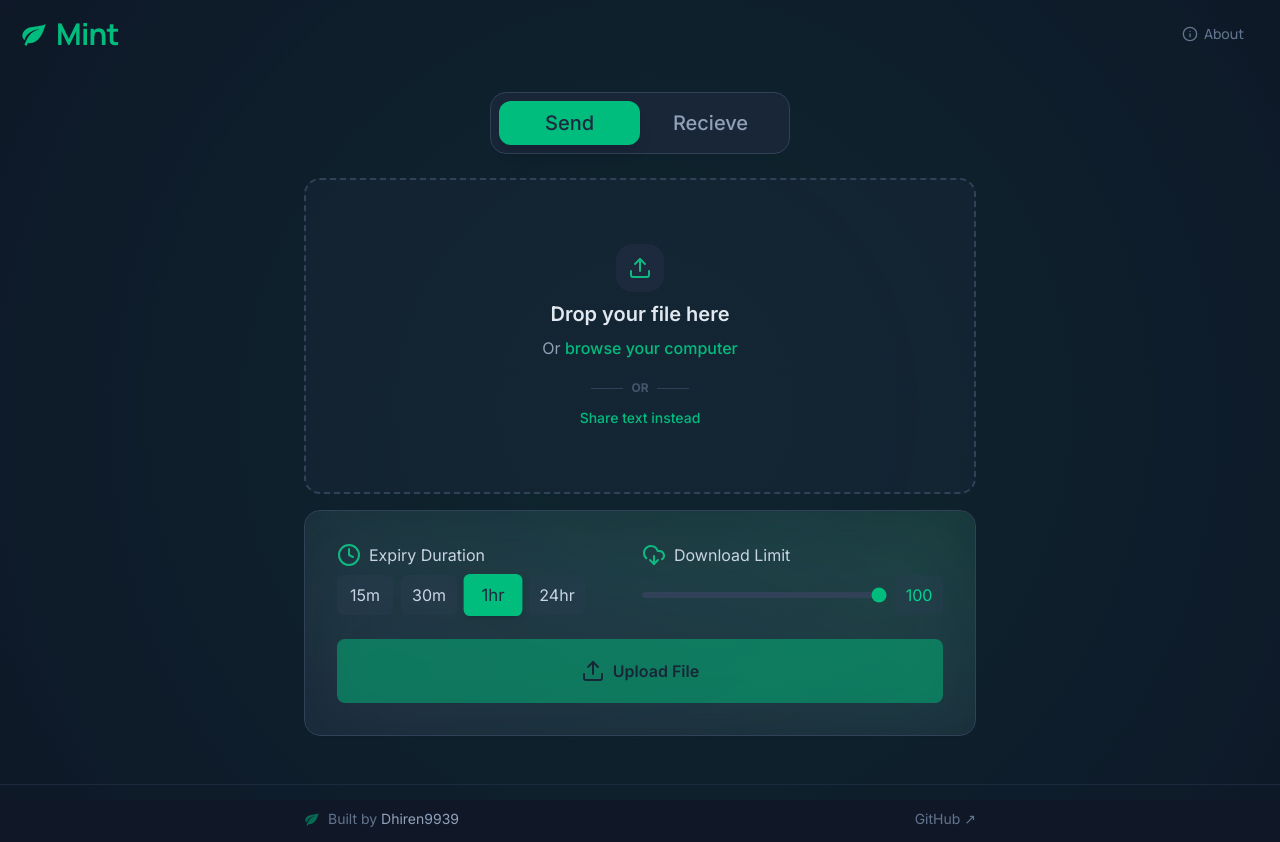
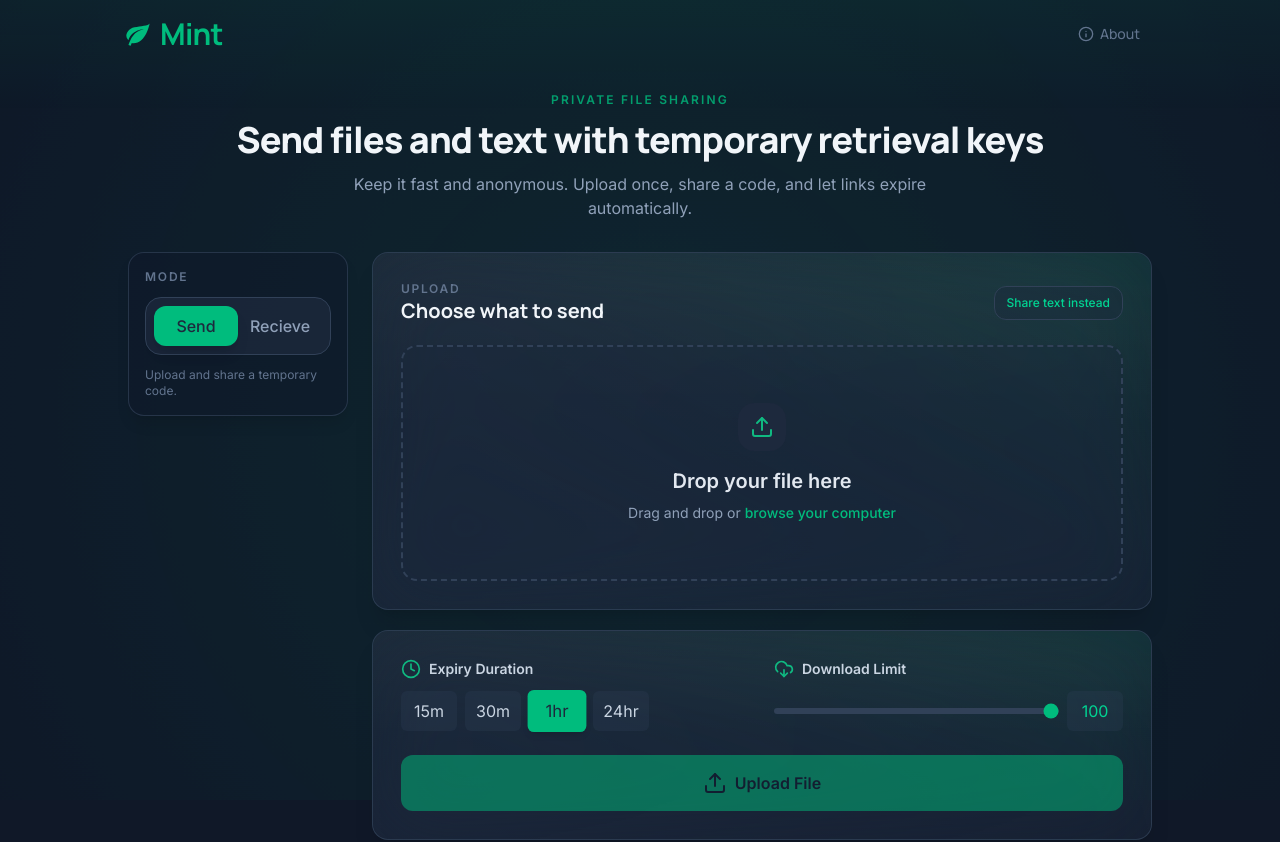
Before and after one commit to Dhiren9939/Mint, a React (Vite) app in the folder frontend/: page / in a window 1280 px wide. Shown: the top 842 px of the page. Built offline with nearby package versions, Linux system fonts and the light colour scheme; no server answers.

Commit message:
refactor: ui change 1

```diff
--- a/frontend/src/App.tsx
+++ b/frontend/src/App.tsx
@@ -25,13 +25,16 @@ function App() {
   }, []);
 
   return (
-    <div className="min-h-screen font-['Inter'] flex flex-col">
+    <div className="relative min-h-screen overflow-x-hidden font-['Inter'] text-slate-100">
       <div className="ambient-bg" />
-      <Navbar onAboutClick={() => setAboutOpen(true)} />
-      <div className="px-6 pb-12 flex-1">
-        <Home />
+      <div className="pointer-events-none absolute inset-x-0 top-0 h-56 bg-linear-to-b from-emerald-500/6 via-transparent to-transparent" />
+      <div className="relative mx-auto flex min-h-screen w-full max-w-6xl flex-col px-4 sm:px-6 lg:px-10">
+        <Navbar onAboutClick={() => setAboutOpen(true)} />
+        <main className="flex-1 pb-12 pt-2 sm:pt-6">
+          <Home />
+        </main>
+        <Footer />
       </div>
-      <Footer />
       <About isOpen={aboutOpen} onClose={() => setAboutOpen(false)} />
       <Toast isMobile={isMobile} />
     </div>
--- a/frontend/src/components/Footer.tsx
+++ b/frontend/src/components/Footer.tsx
@@ -2,8 +2,8 @@ import logo from "../assets/logo.svg";
 
 function Footer() {
   return (
-    <footer className="mt-auto border-t border-slate-800 pt-6 pb-8 px-6">
-      <div className="max-w-2xl mx-auto flex flex-col sm:flex-row items-center justify-between gap-3 text-sm text-slate-500">
+    <footer className="mt-auto border-t border-slate-800/80 pb-8 pt-6">
+      <div className="mx-auto flex max-w-5xl flex-col items-center justify-between gap-3 text-sm text-slate-500 sm:flex-row">
         <div className="flex items-center gap-2">
           <img src={logo} className="h-4 opacity-50" alt="Mint" />
           <span>
@@ -12,7 +12,7 @@ function Footer() {
               href="https://github.com/Dhiren9939"
               target="_blank"
               rel="noopener noreferrer"
-              className="text-slate-400 hover:text-emerald-500 transition-colors"
+              className="text-slate-400 transition-colors hover:text-emerald-500"
             >
               Dhiren9939
             </a>
@@ -22,9 +22,9 @@ function Footer() {
           href="https://github.com/Dhiren9939/Mint"
           target="_blank"
           rel="noopener noreferrer"
-          className="text-slate-500 hover:text-emerald-500 transition-colors"
+          className="text-slate-500 transition-colors hover:text-emerald-500"
         >
-          GitHub ↗
+          GitHub -&gt;
         </a>
       </div>
     </footer>
--- a/frontend/src/components/GlassCard.tsx
+++ b/frontend/src/components/GlassCard.tsx
@@ -6,8 +6,11 @@ interface GlassCardProps {
 
 function GlassCard({ children }: GlassCardProps) {
   return (
-    <div className="border border-slate-700 rounded-2xl bg-linear-to-tr from-slate-700/30 to-emerald-300/10 shadow-2xs">
-      <div className="rounded-2xl backdrop-blur-2xl py-8 px-8">{children}</div>
+    <div className="relative overflow-hidden rounded-2xl border border-slate-700/80 bg-linear-to-tr from-slate-800/70 via-slate-800/45 to-emerald-500/8 shadow-xl">
+      <div className="pointer-events-none absolute inset-0 bg-linear-to-b from-white/3 via-transparent to-transparent" />
+      <div className="relative rounded-2xl px-5 py-6 backdrop-blur-2xl sm:px-7 sm:py-7">
+        {children}
+      </div>
     </div>
   );
 }
--- a/frontend/src/components/Home.tsx
+++ b/frontend/src/components/Home.tsx
@@ -7,10 +7,27 @@ function Home() {
   const [isSend, setIsSend] = useState(true);
 
   return (
-    <div className="animate-fade-in-up">
-      <SendReceiveButton isSend={isSend} setIsSend={setIsSend} />
-      {isSend ? <SendCard /> : <RecieveCard />}
-    </div>
+    <section className="animate-fade-in-up">
+      <div className="mx-auto flex w-full max-w-5xl flex-col gap-8">
+        <div className="space-y-3 text-center">
+          <p className="text-xs font-semibold uppercase tracking-[0.18em] text-emerald-500/80">
+            Private file sharing
+          </p>
+          <h1 className="font-['Manrope'] text-3xl font-extrabold tracking-tight text-slate-100 sm:text-4xl">
+            Send files and text with temporary retrieval keys
+          </h1>
+          <p className="mx-auto max-w-2xl text-sm text-slate-400 sm:text-base">
+            Keep it fast and anonymous. Upload once, share a code, and let
+            links expire automatically.
+          </p>
+        </div>
+
+        <div className="grid items-start gap-6 lg:grid-cols-[220px_1fr]">
+          <SendReceiveButton isSend={isSend} setIsSend={setIsSend} />
+          <div>{isSend ? <SendCard /> : <RecieveCard />}</div>
+        </div>
+      </div>
+    </section>
   );
 }
 
--- a/frontend/src/components/SendCard.tsx
+++ b/frontend/src/components/SendCard.tsx
@@ -17,7 +17,6 @@ import toast from "react-hot-toast";
 import uploadFile from "../api/uploadFile";
 import confirmUpload from "../api/confirmUpload";
 import { AxiosError } from "axios";
-import { type ApiResponse } from "../api";
 
 interface ExpiryOptionProps {
   duration: string;
@@ -153,7 +152,8 @@ function SendContent() {
       await uploadFile(file, fileUrl);
 
       const confirmUploadRes = await confirmUpload(fileKey, newFileCode);
-      if (!confirmUploadRes.data.data) throw new Error("Failed to upload file.");
+      if (!confirmUploadRes.data.data)
+        throw new Error("Failed to upload file.");
 
       setFileCode(newFileCode);
 
@@ -187,25 +187,45 @@ function SendContent() {
 
   return (
     <div className="animate-fade-in-up">
-      <div className="flex flex-col gap-4 items-center justify-center text-slate-300">
-        <div className="w-full max-w-2xl">
+      <div className="mx-auto flex w-full max-w-4xl flex-col gap-5 text-slate-300">
+        <GlassCard>
+          <div className="mb-5 flex items-center justify-between gap-3">
+            <div>
+              <p className="text-xs font-semibold uppercase tracking-[0.14em] text-slate-500">
+                Upload
+              </p>
+              <h2 className="font-['Manrope'] text-xl font-bold text-slate-100">
+                {isTextMode ? "Share text as a file" : "Choose what to send"}
+              </h2>
+            </div>
+            {!isTextMode && !file && (
+              <button
+                type="button"
+                onClick={() => setIsTextMode(true)}
+                className="rounded-xl border border-slate-700 bg-slate-800/40 px-3 py-2 text-xs font-medium text-emerald-400 transition-colors duration-200 hover:bg-slate-700/60"
+              >
+                Share text instead
+              </button>
+            )}
+          </div>
+
           {isTextMode ? (
-            <div className="flex flex-col gap-4 p-6 border-2 border-emerald-500/30 bg-slate-900/50 rounded-2xl min-h-[300px]">
-              <div className="flex justify-between items-center">
+            <div className="flex min-h-[320px] flex-col gap-4 rounded-2xl border border-emerald-500/25 bg-slate-900/50 p-5">
+              <div className="flex items-center justify-between">
                 <div className="flex items-center gap-2 text-emerald-500">
-                  <Pencil size={20} />
-                  <span className="font-semibold">Text Content</span>
+                  <Pencil size={18} />
+                  <span className="text-sm font-semibold">Text Content</span>
                 </div>
                 <button
                   onClick={() => setIsTextMode(false)}
-                  className="text-xs text-slate-500 hover:text-slate-300 flex items-center gap-1 transition-colors"
+                  className="flex items-center gap-1 text-xs text-slate-500 transition-colors hover:text-slate-300"
                 >
                   <ChevronLeft size={14} /> Back to file upload
                 </button>
               </div>
               <textarea
                 autoFocus
-                className="w-full flex-1 bg-transparent border-none outline-none text-slate-200 resize-none text-lg placeholder:text-slate-600 custom-scrollbar"
+                className="custom-scrollbar min-h-[220px] w-full flex-1 resize-none rounded-xl border border-slate-700/70 bg-slate-900/40 p-4 text-base text-slate-200 outline-none transition-colors placeholder:text-slate-600 focus:border-emerald-500/40"
                 placeholder="Type or paste your content here..."
                 value={textContent}
                 onChange={(e) => setTextContent(e.target.value)}
@@ -217,14 +237,16 @@ function SendContent() {
                 }}
               />
 
-              <div className="flex justify-end pt-2 border-t border-slate-700/50 mt-auto">
+              <div className="mt-auto flex justify-end border-t border-slate-700/50 pt-3">
                 <button
                   onClick={convertTextToFile}
                   disabled={!textContent.trim()}
-                  className="flex items-center gap-2 px-4 py-2 bg-emerald-500/10 text-emerald-400 hover:bg-emerald-500/30 disabled:opacity-50 disabled:hover:bg-emerald-500/10 disabled:cursor-not-allowed rounded-xl text-sm font-medium transition-all duration-200 cursor-pointer"
+                  className="cursor-pointer rounded-xl bg-emerald-500/10 px-4 py-2 text-sm font-medium text-emerald-400 transition-all duration-200 hover:bg-emerald-500/30 disabled:cursor-not-allowed disabled:opacity-50 disabled:hover:bg-emerald-500/10"
                 >
+                  <span className="flex items-center gap-2">
                     <CornerDownLeft size={16} />
-                  Enter
+                    Convert to File
+                  </span>
                 </button>
               </div>
             </div>
@@ -239,18 +261,20 @@ function SendContent() {
               {({ getRootProps, getInputProps, isDragActive }) => (
                 <div
                   {...getRootProps()}
-                  className={`flex flex-col gap-2 items-center border-2 border-dashed text-center px-4 py-16 rounded-2xl w-full transition-all duration-300 cursor-pointer group
-                    ${
+                  className={`group w-full cursor-pointer rounded-2xl border-2 border-dashed px-5 py-14 text-center transition-all duration-300 ${
                     isDragActive
-                        ? "border-emerald-500 bg-emerald-500/10 scale-[1.02] shadow-[0_0_20px_rgba(16,185,129,0.15)]"
-                        : "border-slate-700 bg-slate-800/40 hover:border-emerald-500/50 hover:bg-slate-800/60"
+                      ? "scale-[1.01] border-emerald-500 bg-emerald-500/10 shadow-[0_0_24px_rgba(16,185,129,0.18)]"
+                      : "border-slate-700 bg-slate-800/30 hover:border-emerald-500/50 hover:bg-slate-800/60"
                   }`}
                 >
                   <input {...getInputProps()} />
 
                   <div
-                    className={`p-3 rounded-2xl bg-slate-800 flex items-center justify-center transition-transform duration-300
-                    ${isDragActive ? "scale-110 shadow-[0_0_20px_rgba(16,185,129,0.2)]" : "group-hover:scale-110"}`}
+                    className={`mx-auto mb-4 flex w-fit items-center justify-center rounded-2xl bg-slate-800 p-3 transition-transform duration-300 ${
+                      isDragActive
+                        ? "scale-110 shadow-[0_0_20px_rgba(16,185,129,0.2)]"
+                        : "group-hover:scale-110"
+                    }`}
                   >
                     {file ? (
                       <FileIcon stroke="#10b981" />
@@ -268,36 +292,19 @@ function SendContent() {
                   </h2>
 
                   {!file ? (
-                    <div className="flex flex-col gap-3">
-                      <h3 className="text-slate-400">
-                        Or{" "}
-                        <span className="text-emerald-500 font-medium">
+                    <p className="mt-2 text-sm text-slate-400">
+                      Drag and drop or{" "}
+                      <span className="font-medium text-emerald-500">
                         browse your computer
                       </span>
-                      </h3>
-                      <div className="flex items-center gap-2 justify-center mt-2">
-                        <div className="h-px w-8 bg-slate-700"></div>
-                        <span className="text-xs text-slate-600 uppercase font-bold">
-                          or
-                        </span>
-                        <div className="h-px w-8 bg-slate-700"></div>
-                      </div>
-                      <button
-                        type="button"
-                        onClick={(e) => {
-                          e.stopPropagation();
-                          setIsTextMode(true);
-                        }}
-                        className="text-emerald-500 text-sm hover:underline font-medium"
-                      >
-                        Share text instead
-                      </button>
-                    </div>
+                    </p>
                   ) : (
-                    <div className="flex flex-col items-center gap-3">
-                      <h3 className="text-slate-400">
+                    <p className="mt-2 text-sm text-slate-400">
                       File Size: {Math.ceil(file.size / 1024)} KB
-                      </h3>
+                    </p>
+                  )}
+
+                  {file && (
                     <button
                       type="button"
                       onClick={(e) => {
@@ -305,27 +312,27 @@ function SendContent() {
                         setFile(undefined);
                         setFileCode("");
                       }}
-                        className="text-rose-400 text-sm hover:text-rose-300 hover:underline font-medium transition-colors"
+                      className="mt-4 text-sm font-medium text-rose-400 transition-colors hover:text-rose-300 hover:underline"
                     >
                       Clear file
                     </button>
-                    </div>
                   )}
                 </div>
               )}
             </Dropzone>
           )}
+        </GlassCard>
+
+        <GlassCard>
+          <div className="grid gap-6 sm:grid-cols-2">
+            <div className="flex flex-col gap-3">
+              <div className="flex items-center gap-2">
+                <Clock stroke="#10b981" height={"1.25rem"} width={"1.25rem"} />
+                <span className="text-sm font-semibold text-slate-300">
+                  Expiry Duration
+                </span>
               </div>
-
-        <div className="max-w-2xl w-full">
-          <GlassCard>
-            <div className="flex flex-col sm:flex-row gap-6 sm:gap-1">
-              <div className="w-full flex flex-col gap-2">
-                <div className="flex gap-2">
-                  <Clock stroke="#10b981" height={"1.5rem"} width={"1.5rem"} />
-                  <span>Expiry Duration</span>
-                </div>
-                <div className="flex items-center gap-2 h-full">
+              <div className="flex flex-wrap items-center gap-2">
                 {["15m", "30m", "1hr", "24hr"].map((time, idx) => (
                   <ExpiryOption
                     key={time}
@@ -337,18 +344,20 @@ function SendContent() {
                 ))}
               </div>
             </div>
-              <div className="w-full flex flex-col gap-2">
-                <div className="flex gap-2">
+            <div className="flex flex-col gap-3">
+              <div className="flex items-center gap-2">
                 <DownloadCloud
                   stroke="#10b981"
-                    height={"1.5rem"}
-                    width={"1.5rem"}
+                  height={"1.25rem"}
+                  width={"1.25rem"}
                 />
-                  <span>Download Limit</span>
+                <span className="text-sm font-semibold text-slate-300">
+                  Download Limit
+                </span>
               </div>
               <div className="flex items-center gap-2">
                 <input
-                    className="accent-emerald-500 bg-slate-700 rounded-lg h-1.5 appearance-none cursor-pointer w-full"
+                  className="h-1.5 w-full cursor-pointer appearance-none rounded-lg bg-slate-700 accent-emerald-500"
                   type="range"
                   min={1}
                   max={100}
@@ -356,7 +365,7 @@ function SendContent() {
                   onChange={handleSlider}
                 ></input>
                 <input
-                    className="focus:outline-none bg-slate-700/30 hover:bg-slate-700/50 focus:bg-slate-700/70 p-2 w-12 text-center rounded-md text-emerald-400 transition-colors duration-200"
+                  className="w-14 rounded-md bg-slate-700/30 p-2 text-center text-emerald-400 transition-colors duration-200 hover:bg-slate-700/50 focus:bg-slate-700/70 focus:outline-none"
                   type="numeric"
                   value={downloadCount}
                   onChange={handleInputChange}
@@ -366,23 +375,24 @@ function SendContent() {
             </div>
           </div>
 
-            <div className="w-full flex flex-col items-center">
+          <div className="mt-6 w-full">
             <button
               onClick={handleUpload}
               disabled={!file}
-                className="w-full font-semibold rounded-lg flex justify-center gap-2 text-slate-900 bg-emerald-500 py-5 mt-6 cursor-pointer disabled:opacity-50 disabled:cursor-not-allowed transition-all duration-300 hover:bg-emerald-400 hover:shadow-[0_0_20px_rgba(16,185,129,0.3)] active:scale-[0.98]"
+              className="flex w-full cursor-pointer justify-center gap-2 rounded-xl bg-emerald-500 py-4 font-semibold text-slate-900 transition-all duration-300 hover:bg-emerald-400 hover:shadow-[0_0_20px_rgba(16,185,129,0.3)] disabled:cursor-not-allowed disabled:opacity-50 active:scale-[0.99]"
             >
               <Upload />
               Upload File
             </button>
+          </div>
 
           {fileCode && (
-                <div className="w-full mt-6 bg-slate-900/50 border border-emerald-500/30 rounded-xl p-4 flex flex-col items-center gap-3 animate-slide-down">
-                  <p className="text-slate-400 text-sm">
-                    Your file is ready! Use this code to download it:
+            <div className="animate-slide-down mt-5 flex w-full flex-col items-center gap-3 rounded-xl border border-emerald-500/30 bg-slate-900/50 p-4">
+              <p className="text-sm text-slate-400">
+                Your file is ready. Use this code to download it:
               </p>
-                  <div className="flex items-center gap-3 bg-slate-800 px-6 py-3 rounded-lg border border-slate-700">
-                    <span className="font-mono text-2xl font-bold text-emerald-400 tracking-widest">
+              <div className="flex items-center gap-3 rounded-lg border border-slate-700 bg-slate-800 px-6 py-3">
+                <span className="font-mono text-2xl font-bold tracking-widest text-emerald-400">
                   {fileCode}
                 </span>
                 <button
@@ -390,7 +400,7 @@ function SendContent() {
                     navigator.clipboard.writeText(fileCode);
                     toast.success("Code copied!");
                   }}
-                      className="p-2 hover:bg-slate-700/50 text-slate-400 hover:text-emerald-400 rounded-md transition-colors"
+                  className="rounded-md p-2 text-slate-400 transition-colors hover:bg-slate-700/50 hover:text-emerald-400"
                   title="Copy code"
                 >
                   <Copy size={20} />
@@ -398,9 +408,7 @@ function SendContent() {
               </div>
             </div>
           )}
-            </div>
         </GlassCard>
-        </div>
       </div>
     </div>
   );
--- a/frontend/src/components/SendRecieveButton.tsx
+++ b/frontend/src/components/SendRecieveButton.tsx
@@ -5,8 +5,12 @@ interface SendReceiveButtonProps {
 
 function SendRecieveButton({ isSend, setIsSend }: SendReceiveButtonProps) {
   return (
-    <div className="text-xl py-6 flex flex-col items-center">
-      <div className="relative flex w-full max-w-[300px] bg-slate-800/80 backdrop-blur p-2 rounded-2xl border border-slate-700 shadow-2xs">
+    <aside className="lg:sticky lg:top-24">
+      <div className="border border-slate-700/70 bg-slate-900/40 p-4 shadow-lg backdrop-blur-xl rounded-2xl">
+        <p className="mb-3 text-xs font-semibold uppercase tracking-[0.15em] text-slate-500">
+          Mode
+        </p>
+        <div className="relative flex w-full bg-slate-800/80 p-2 rounded-2xl border border-slate-700 shadow-2xs">
         <div
           className="absolute top-2 bottom-2 w-[calc(50%-8px)] bg-emerald-500 rounded-xl transition-transform duration-300 ease-in-out shadow-lg"
           style={{ transform: isSend ? "translateX(0)" : "translateX(100%)" }}
@@ -28,8 +32,14 @@ function SendRecieveButton({ isSend, setIsSend }: SendReceiveButtonProps) {
         >
           Recieve
         </button>
+        </div>
+        <p className="mt-3 text-xs text-slate-500">
+          {isSend
+            ? "Upload and share a temporary code."
+            : "Enter a code to retrieve shared files."}
+        </p>
       </div>
-    </div>
+    </aside>
   );
 }
 
```
Also changed, not shown: frontend/src/components/RecieveCard.tsx (+15 -10 lines). Lines whose indentation alone changed are shown as unchanged.
